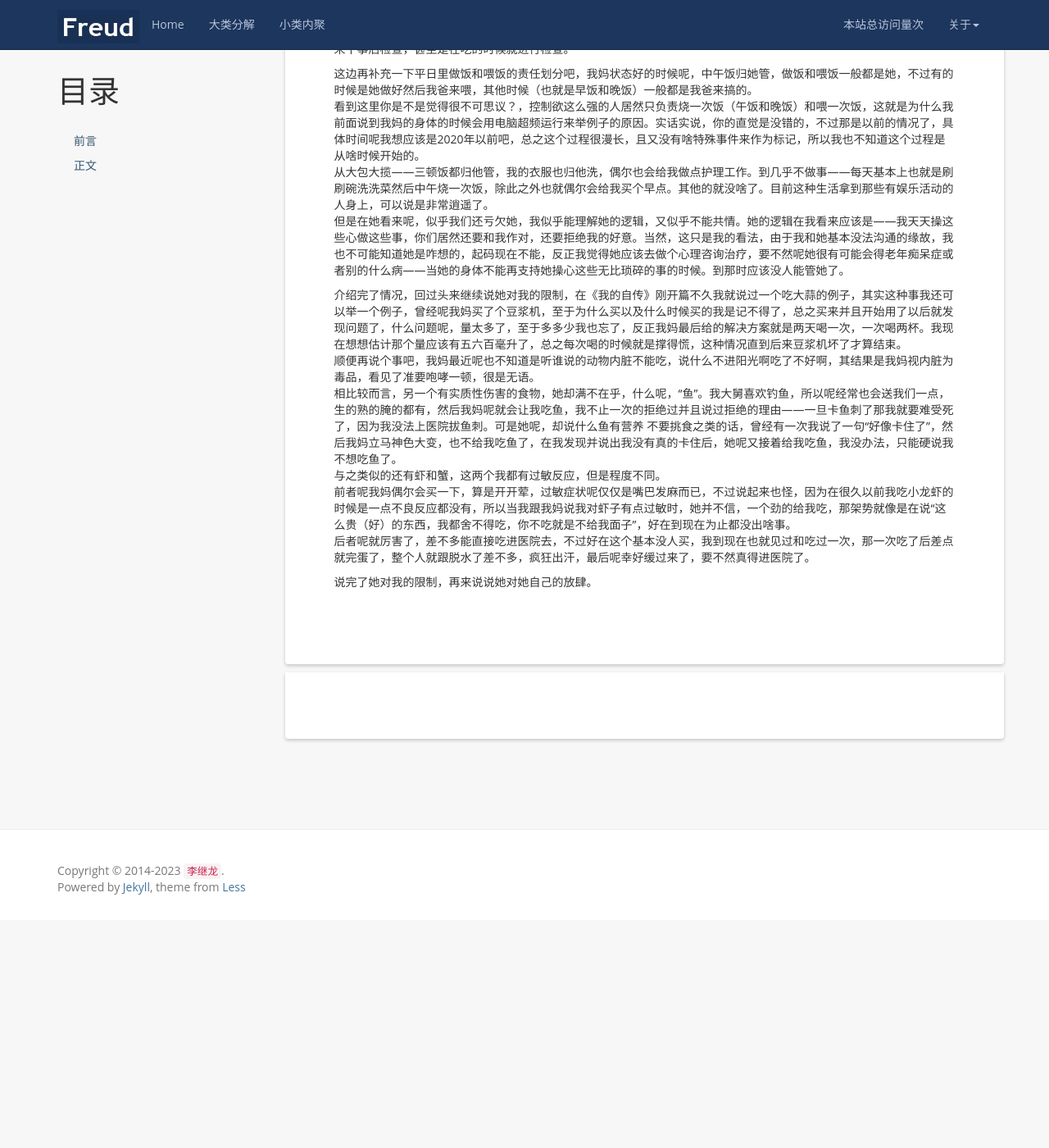
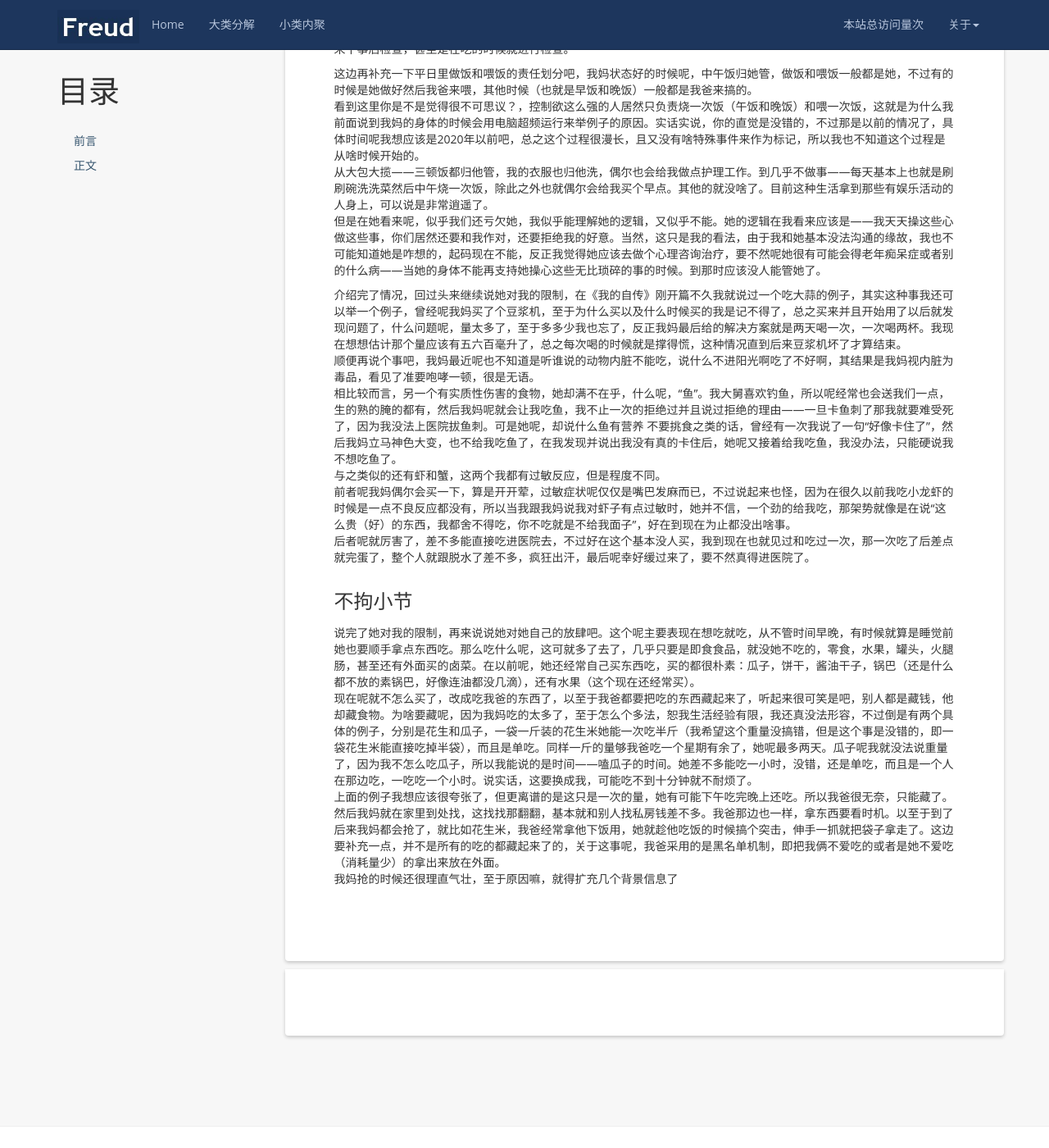
Before and after one commit to kljzndx/My-Blog, a Jekyll site: the page built from _posts/2022-11-23-细说家庭关系.md, in a window 1280 px wide and 1400 px high, scrolled down 3796 px. Shown: the whole window at 82% size. Built offline with Jekyll 4.4.1, drawn with Linux system fonts in a browser that asks for light colours; nearby versions of some CDN libraries; comment, search, counter and statistics services are not loaded; before the commit the page ends 4918 px from its top, so only the background shows below that.

Commit message:
写作进度同步---抢东西吃

```diff
--- a/_posts/2022-11-23-细说家庭关系.md
+++ b/_posts/2022-11-23-细说家庭关系.md
@@ -94,7 +94,7 @@ ok，我妈的身体已经介绍完了，由于我爸的身体没这么奇葩，
 这边再补充一下平日里做饭和喂饭的责任划分吧，我妈状态好的时候呢，中午饭归她管，做饭和喂饭一般都是她，不过有的时候是她做好然后我爸来喂，其他时候（也就是早饭和晚饭）一般都是我爸来搞的。
 看到这里你是不是觉得很不可思议？，控制欲这么强的人居然只负责烧一次饭（午饭和晚饭）和喂一次饭，这就是为什么我前面说到我妈的身体的时候会用电脑超频运行来举例子的原因。实话实说，你的直觉是没错的，不过那是以前的情况了，具体时间呢我想应该是2020年以前吧，总之这个过程很漫长，且又没有啥特殊事件来作为标记，所以我也不知道这个过程是从啥时候开始的。
 从大包大揽——三顿饭都归他管，我的衣服也归他洗，偶尔也会给我做点护理工作。到几乎不做事——每天基本上也就是刷刷碗洗洗菜然后中午烧一次饭，除此之外也就偶尔会给我买个早点。其他的就没啥了。目前这种生活拿到那些有娱乐活动的人身上，可以说是非常逍遥了。
-但是在她看来呢，似乎我们还亏欠她，我似乎能理解她的逻辑，又似乎不能共情。她的逻辑在我看来应该是——我天天操这些心做这些事，你们居然还要和我作对，还要拒绝我的好意。当然，这只是我的看法，由于我和她基本没法沟通的缘故，我也不可能知道她是咋想的，起码现在不能，反正我觉得她应该去做个心理咨询治疗，要不然呢她很有可能会得老年痴呆症或者别的什么病——当她的身体不能再支持她操心这些无比琐碎的事的时候。到那时应该没人能管她了。
+但是在她看来呢，似乎我们还亏欠她，我似乎能理解她的逻辑，又似乎不能。她的逻辑在我看来应该是——我天天操这些心做这些事，你们居然还要和我作对，还要拒绝我的好意。当然，这只是我的看法，由于我和她基本没法沟通的缘故，我也不可能知道她是咋想的，起码现在不能，反正我觉得她应该去做个心理咨询治疗，要不然呢她很有可能会得老年痴呆症或者别的什么病——当她的身体不能再支持她操心这些无比琐碎的事的时候。到那时应该没人能管她了。
 
 介绍完了情况，回过头来继续说她对我的限制，在《我的自传》刚开篇不久我就说过一个吃大蒜的例子，其实这种事我还可以举一个例子，曾经呢我妈买了个豆浆机，至于为什么买以及什么时候买的我是记不得了，总之买来并且开始用了以后就发现问题了，什么问题呢，量太多了，至于多多少我也忘了，反正我妈最后给的解决方案就是两天喝一次，一次喝两杯。我现在想想估计那个量应该有五六百毫升了，总之每次喝的时候就是撑得慌，这种情况直到后来豆浆机坏了才算结束。
 顺便再说个事吧，我妈最近呢也不知道是听谁说的动物内脏不能吃，说什么不进阳光啊吃了不好啊，其结果是我妈视内脏为毒品，看见了准要咆哮一顿，很是无语。
@@ -103,4 +103,9 @@ ok，我妈的身体已经介绍完了，由于我爸的身体没这么奇葩，
 前者呢我妈偶尔会买一下，算是开开荤，过敏症状呢仅仅是嘴巴发麻而已，不过说起来也怪，因为在很久以前我吃小龙虾的时候是一点不良反应都没有，所以当我跟我妈说我对虾子有点过敏时，她并不信，一个劲的给我吃，那架势就像是在说“这么贵（好）的东西，我都舍不得吃，你不吃就是不给我面子”，好在到现在为止都没出啥事。
 后者呢就厉害了，差不多能直接吃进医院去，不过好在这个基本没人买，我到现在也就见过和吃过一次，那一次吃了后差点就完蛋了，整个人就跟脱水了差不多，疯狂出汗，最后呢幸好缓过来了，要不然真得进医院了。
 
-说完了她对我的限制，再来说说她对她自己的放肆。
+### 不拘小节
+
+说完了她对我的限制，再来说说她对她自己的放肆吧。这个呢主要表现在想吃就吃，从不管时间早晚，有时候就算是睡觉前她也要顺手拿点东西吃。那么吃什么呢，这可就多了去了，几乎只要是即食食品，就没她不吃的，零食，水果，罐头，火腿肠，甚至还有外面买的卤菜。在以前呢，她还经常自己买东西吃，买的都很朴素：瓜子，饼干，酱油干子，锅巴（还是什么都不放的素锅巴，好像连油都没几滴），还有水果（这个现在还经常买）。
+现在呢就不怎么买了，改成吃我爸的东西了，以至于我爸都要把吃的东西藏起来了，听起来很可笑是吧，别人都是藏钱，他却藏食物。为啥要藏呢，因为我妈吃的太多了，至于怎么个多法，恕我生活经验有限，我还真没法形容，不过倒是有两个具体的例子，分别是花生和瓜子，一袋一斤装的花生米她能一次吃半斤（我希望这个重量没搞错，但是这个事是没错的，即一袋花生米能直接吃掉半袋），而且是单吃。同样一斤的量够我爸吃一个星期有余了，她呢最多两天。瓜子呢我就没法说重量了，因为我不怎么吃瓜子，所以我能说的是时间——嗑瓜子的时间。她差不多能吃一小时，没错，还是单吃，而且是一个人在那边吃，一吃吃一个小时。说实话，这要换成我，可能吃不到十分钟就不耐烦了。
+上面的例子我想应该很夸张了，但更离谱的是这只是一次的量，她有可能下午吃完晚上还吃。所以我爸很无奈，只能藏了。然后我妈就在家里到处找，这找找那翻翻，基本就和别人找私房钱差不多。我爸那边也一样，拿东西要看时机。以至于到了后来我妈都会抢了，就比如花生米，我爸经常拿他下饭用，她就趁他吃饭的时候搞个突击，伸手一抓就把袋子拿走了。这边要补充一点，并不是所有的吃的都藏起来了的，关于这事呢，我爸采用的是黑名单机制，即把我俩不爱吃的或者是她不爱吃（消耗量少）的拿出来放在外面。
+我妈抢的时候还很理直气壮，至于原因嘛，就得扩充几个背景信息了
```
